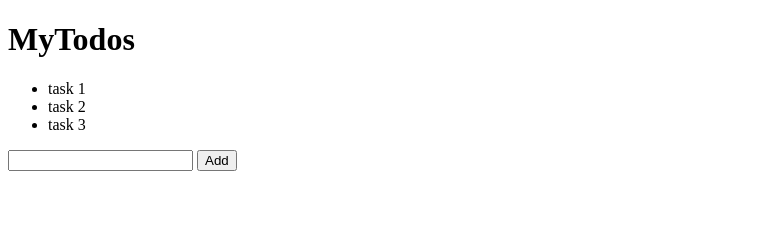
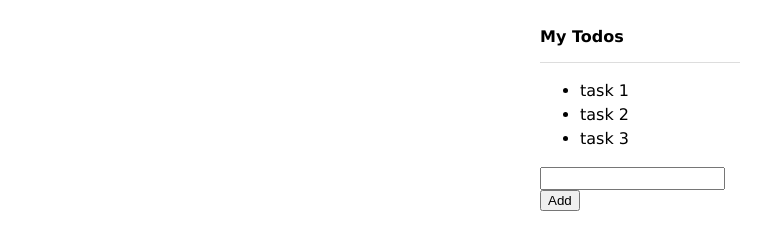
Before and after one commit to tk-okw/VueLearn, a plain HTML site: page 01/index.html in a window 1280 px wide. Shown: the whole page, without its empty margins (0-780 px from the left). Drawn offline with nearby package versions, Linux system fonts and the light colour scheme.

Commit message:
dotinstall #3 Completed

```diff
--- a/01/css/styles.css
+++ b/01/css/styles.css
@@ -0,0 +1,23 @@
+body {
+    font-size: 16px;
+    font-family: Verdana, Geneva, Tahoma, sans-serif;
+}
+
+.container {
+    width: 200px;
+    margin: auto;
+}
+
+#app h1 {
+    font-size: 16px;
+    border-bottom: 1px solid #ddd;
+    padding: 16px 0px;
+}
+
+#app li {
+    line-height: 1.5;
+}
+
+#app input[type="text"] {
+    padding: 2px;
+}
--- a/01/index.html
+++ b/01/index.html
@@ -6,13 +6,10 @@
     <link rel="stylesheet" href="css/styles.css">
 </head>
 <body>
-    <div id="app">
-        <h1>MyTodos</h1>
+    <div id="app" class="container">
+        <h1>My Todos</h1>
         <ul>
-                <!-- <li>{{ todos[0] }}</li>
-                <li>{{ todos[1] }}</li>
-                <li>{{ todos[2] }}</li> -->
-                <li v-for="todo in todos">{{ todo }}</li>
+            <li v-for="todo in todos">{{ todo }}</li>
         </ul>
         <form>
             <input type="text">
```
